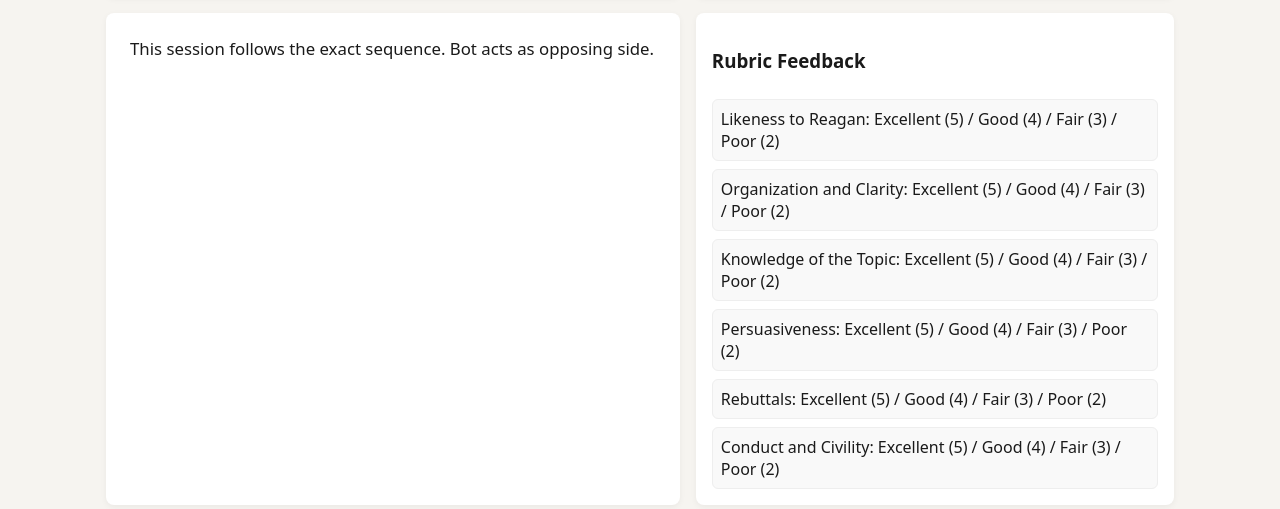
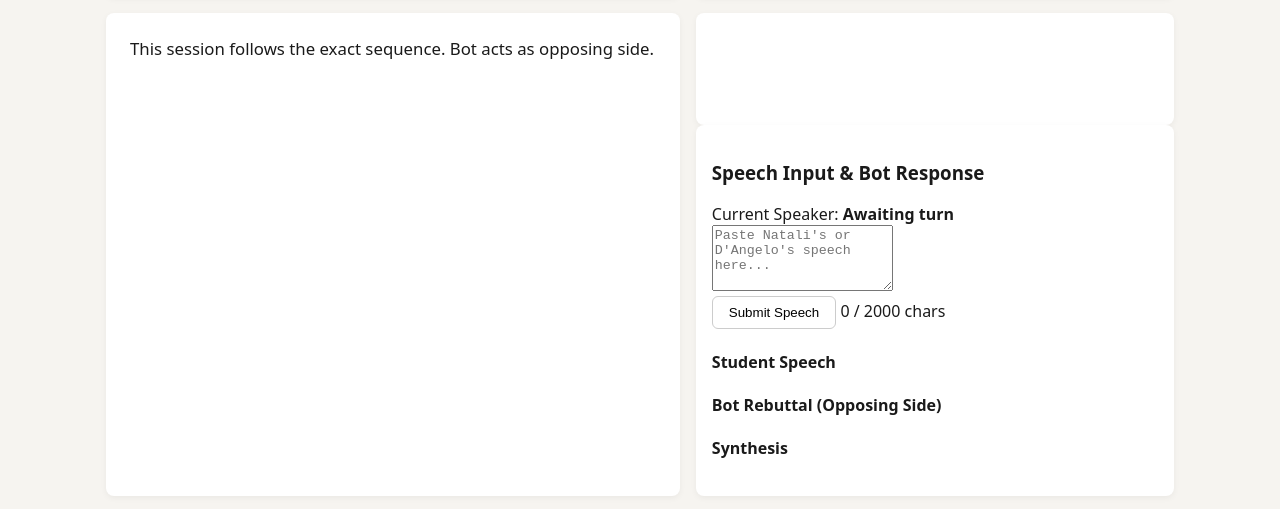
Before and after one commit to mcbridec-gif/debate-bot-starter, a plain HTML site: page index.html in a window 1280 px wide. Shown: the part 291-800 px from the top of the page. Drawn offline with Linux system fonts and the light colour scheme.

Commit message:
Update index.html

```diff
--- a/index.html
+++ b/index.html
@@ -37,6 +37,43 @@
     <section id="contentPanel">
       <div id="contentText" class="content-text"></div>
     </section>
+<div class="panel-grid" id="panelGrid">
+  <section id="contentPanel" aria-label="Current segment content">
+    <div id="contentText" class="content-text"></div>
+  </section>
+
+  <section id="speechInputPanel" aria-label="Speech input and bot response" class="speech-input-panel">
+    <div class="speech-input-header">
+      <h3>Speech Input & Bot Response</h3>
+      <span class="live-label" id="liveLabel">Current Speaker: <strong>Awaiting turn</strong></span>
+    </div>
+
+    <div class="speech-input-group">
+      <textarea id="speechInput" placeholder="Paste Natali's or D'Angelo's speech here..." rows="4" maxlength="2000"></textarea>
+      <div class="input-controls">
+        <button id="submitSpeech" class="btn">Submit Speech</button>
+        <span id="speechCounter" class="counter">0 / 2000 chars</span>
+      </div>
+    </div>
+
+    <div class="result-panels">
+      <div class="result-panel" id="studentSpeechPanel">
+        <h4>Student Speech</h4>
+        <div id="studentSpeech" class="result-content"></div>
+      </div>
+
+      <div class="result-panel" id="botRebuttalPanel">
+        <h4>Bot Rebuttal (Opposing Side)</h4>
+        <div id="botRebuttal" class="result-content"></div>
+      </div>
+
+      <div class="result-panel" id="synthesisPanel">
+        <h4>Synthesis</h4>
+        <div id="synthesis" class="result-content"></div>
+      </div>
+    </div>
+  </section>
+</div>
 
     <section id="rubricPanel">
       <h3>Rubric Feedback</h3>
```
